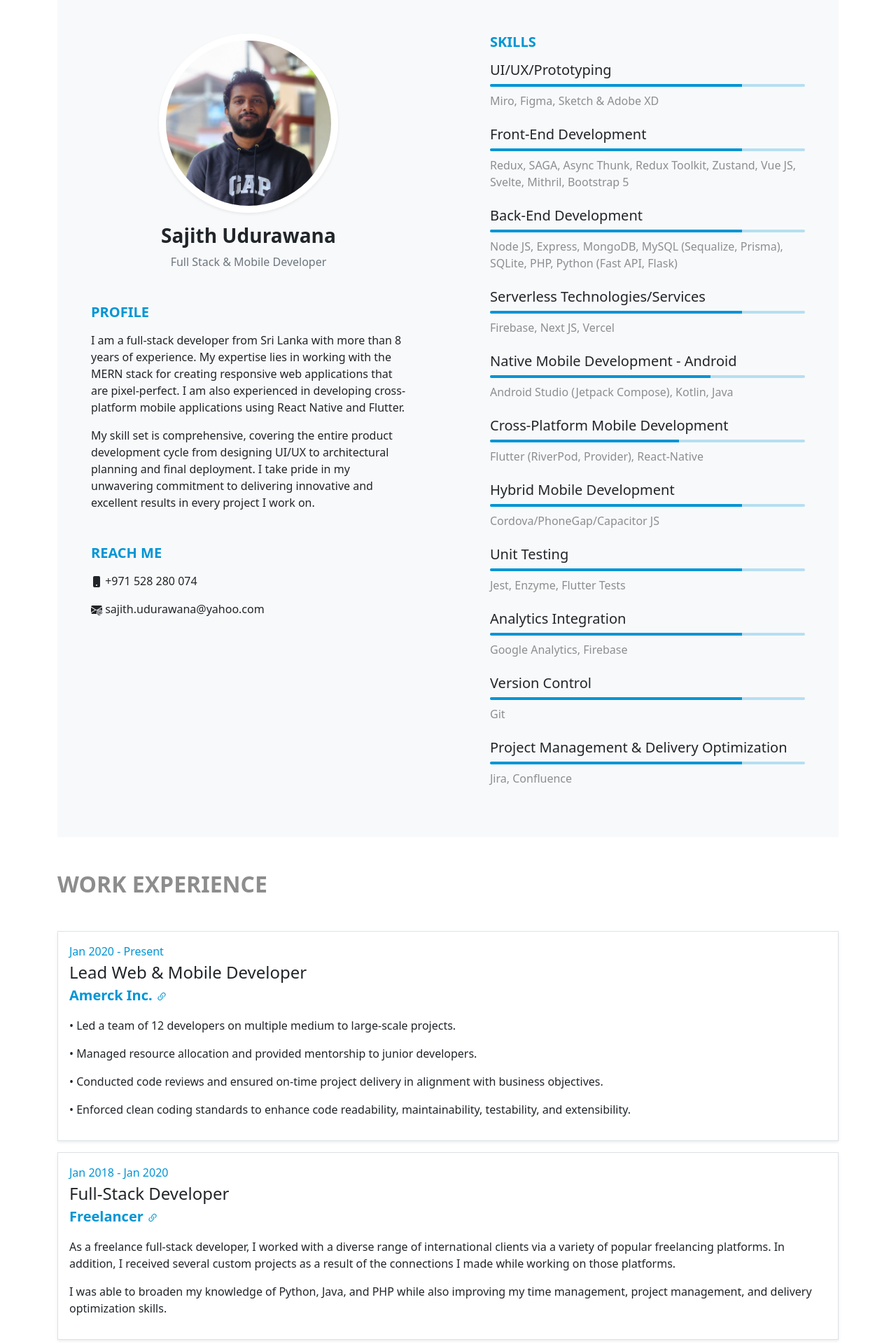
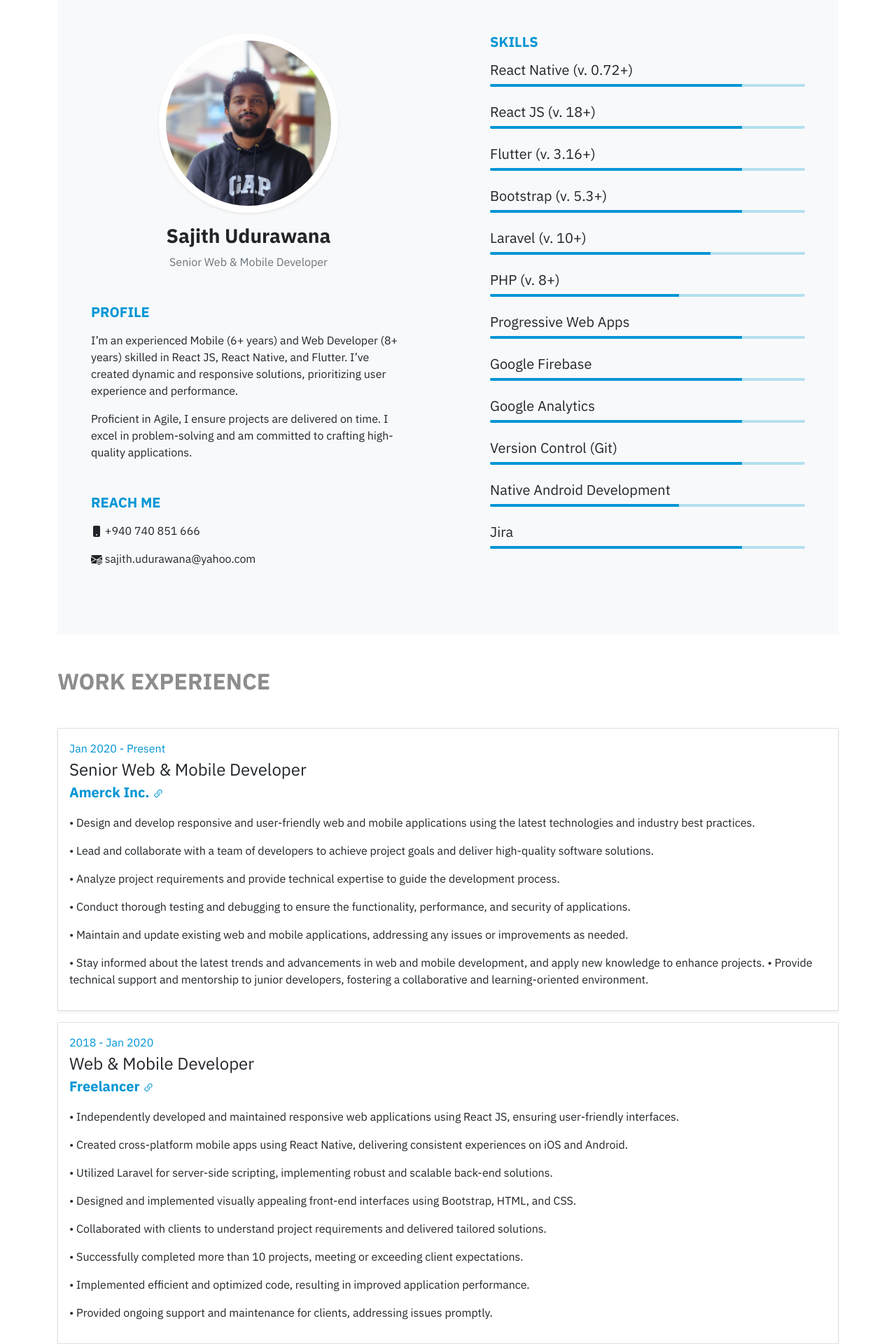
Before and after one commit to sajith-udurawana/sajith-udurawana.github.io, a Jekyll site: the page built from index.html, in a window 1280 px wide. Shown: the top 1920 px of the page at 70% size. Built offline with Jekyll 4.4.1, drawn with Linux system fonts in a browser that asks for light colours; some of the changed text lies outside the part shown.

Commit message:
Updated code

```diff
--- a/_data/bio.yaml
+++ b/_data/bio.yaml
@@ -1,9 +1,9 @@
 name: Sajith Udurawana
-tagline: Full Stack & Mobile Developer
+tagline: Senior Web & Mobile Developer
 profile: |
-  I am a full-stack developer from Sri Lanka with more than 8 years of experience. My expertise lies in working with the MERN stack for creating responsive web applications that are pixel-perfect. I am also experienced in developing cross- platform mobile applications using React Native and Flutter.
+  I'm an experienced Mobile (6+ years) and Web Developer (8+ years) skilled in React JS, React Native, and Flutter. I've created dynamic and responsive solutions, prioritizing user experience and performance.
 
-  My skill set is comprehensive, covering the entire product development cycle from designing UI/UX to architectural planning and final deployment. I take pride in my unwavering commitment to delivering innovative and excellent results in every project I work on.
+  Proficient in Agile, I ensure projects are delivered on time. I excel in problem-solving and am committed to crafting high-quality applications.
 email: sajith.udurawana@yahoo.com
-phone: "+971 528 280 074"
-last_update: 2023-11-08
+phone: "+940 740 851 666"
+last_update: 2024-01-24
--- a/_data/skills.yaml
+++ b/_data/skills.yaml
@@ -1,33 +1,24 @@
-- name: UI/UX/Prototyping
+- name: React Native (v. 0.72+)
   level: 4.0
-  tools: Miro, Figma, Sketch & Adobe XD
-- name: Front-End Development
+- name: React JS (v. 18+)
   level: 4.0
-  tools: Redux, SAGA, Async Thunk, Redux Toolkit, Zustand, Vue JS, Svelte, Mithril, Bootstrap 5
-- name: Back-End Development
+- name: Flutter (v. 3.16+)
   level: 4.0
-  tools: Node JS, Express, MongoDB, MySQL (Sequalize, Prisma), SQLite, PHP, Python (Fast API, Flask)
-- name: Serverless Technologies/Services
+- name: Bootstrap (v. 5.3+)
   level: 4.0
-  tools: Firebase, Next JS, Vercel
-- name: Native Mobile Development - Android
+- name: Laravel (v. 10+)
   level: 3.5
-  tools: Android Studio (Jetpack Compose), Kotlin, Java
-- name: Cross-Platform Mobile Development
+- name: PHP (v. 8+)
   level: 3.0
-  tools: Flutter (RiverPod, Provider), React-Native
-- name: Hybrid Mobile Development
+- name: Progressive Web Apps
   level: 4.0
-  tools: Cordova/PhoneGap/Capacitor JS
-- name: Unit Testing
+- name: Google Firebase
   level: 4.0
-  tools: Jest, Enzyme, Flutter Tests
-- name: Analytics Integration
+- name: Google Analytics
   level: 4.0
-  tools: Google Analytics, Firebase
-- name: Version Control
+- name: Version Control (Git)
   level: 4.0
-  tools: Git
-- name: Project Management & Delivery Optimization
+- name: Native Android Development
+  level: 3.0
+- name: Jira
   level: 4.0
-  tools: Jira, Confluence
--- a/_data/tech.yaml
+++ b/_data/tech.yaml
@@ -1,33 +1,52 @@
 - company: Amerck Inc.
   from: Jan 2020
   to: Present
-  position: Lead Web & Mobile Developer
+  position: Senior Web & Mobile Developer
   description: |
-    • Led a team of 12 developers on multiple medium to large-scale projects.
+    • Design and develop responsive and user-friendly web and mobile applications using the latest technologies and industry best practices.
 
-    • Managed resource allocation and provided mentorship to junior developers.
+    • Lead and collaborate with a team of developers to achieve project goals and deliver high-quality software solutions.
 
-    • Conducted code reviews and ensured on-time project delivery in alignment with business objectives.
+    • Analyze project requirements and provide technical expertise to guide the development process.
 
-    • Enforced clean coding standards to enhance code readability, maintainability, testability, and extensibility.
+    • Conduct thorough testing and debugging to ensure the functionality, performance, and security of applications.
+
+    • Maintain and update existing web and mobile applications, addressing any issues or improvements as needed.
+
+    • Stay informed about the latest trends and advancements in web and mobile development, and apply new knowledge to enhance projects.
+    • Provide technical support and mentorship to junior developers, fostering a collaborative and learning-oriented environment.
   link: "https://amerck.com/"
 
 - company: Freelancer
-  from: Jan 2018
+  from: 2018
   to: Jan 2020
-  position: Full-Stack Developer
+  position: Web & Mobile Developer
   description: |
-    As a freelance full-stack developer, I worked with a diverse range of international clients via a variety of popular freelancing platforms. In addition, I received several custom projects as a result of the connections I made while working on those platforms.
+    • Independently developed and maintained responsive web applications using React JS, ensuring user-friendly interfaces.
 
-    I was able to broaden my knowledge of Python, Java, and PHP while also improving my time management, project management, and delivery optimization skills.
+    • Created cross-platform mobile apps using React Native, delivering consistent experiences on iOS and Android.
+
+    • Utilized Laravel for server-side scripting, implementing robust and scalable back-end solutions.
+
+    • Designed and implemented visually appealing front-end interfaces using Bootstrap, HTML, and CSS.
+
+    • Collaborated with clients to understand project requirements and delivered tailored solutions.
+
+    • Successfully completed more than 10 projects, meeting or exceeding client expectations.
+
+    • Implemented efficient and optimized code, resulting in improved application performance.
+
+    • Provided ongoing support and maintenance for clients, addressing issues promptly.
   link: "#"
 
 - company: Medical Joyworks LLC.
-  from: Jan 2015
-  to: Jan 2018
-  position: Product Team Intern/Junior Developer (PHP, JS)
+  from: 2015
+  to: 2017
+  position: Junior Web Developer
   description: |
-    I started out as a product team intern at Medical Joyworks LLC. They extended an offer to continue as a product team member and junior PHP developer to contribute to the company's mission based on my dedication, enthusiasm, and performance.
+    • Joined as an intern and swiftly adapted to web development tasks using PHP and Laravel.
 
-    This allowed me to blend my technical skills with a passion for education. It was a rewarding experience to be part of a team dedicated to making high-quality medical education more accessible and interactive through innovative app and web-based solutions.
+    • Collaborated in the development and maintenance of web applications, contributing to various stages of the project life cycle.
+
+    • Assisted in creating responsive and user-friendly interfaces, utilizing HTML, CSS, and Bootstrap.
   link: https://medicaljoyworks.com
--- a/assets/css/base.css
+++ b/assets/css/base.css
@@ -1,8 +1,9 @@
-@import url("https://fonts.googleapis.com/css2?family=Roboto:wght@400;700&display=swap");
+@import url("https://fonts.googleapis.com/css2?family=IBM+Plex+Sans:wght@400;700&display=swap");
 
 * {
-  font-family: "Robot", system-ui, -apple-system, BlinkMacSystemFont, "Segoe UI",
-    Roboto, Oxygen, Ubuntu, Cantarell, "Open Sans", "Helvetica Neue", sans-serif;
+  font-family: "IBM Plex Sans", system-ui, -apple-system, BlinkMacSystemFont,
+    "Segoe UI", Roboto, Oxygen, Ubuntu, Cantarell, "Open Sans", "Helvetica Neue",
+    sans-serif;
 }
 
 .bg-primary {
```
Also changed, not shown: Gemfile.lock.
